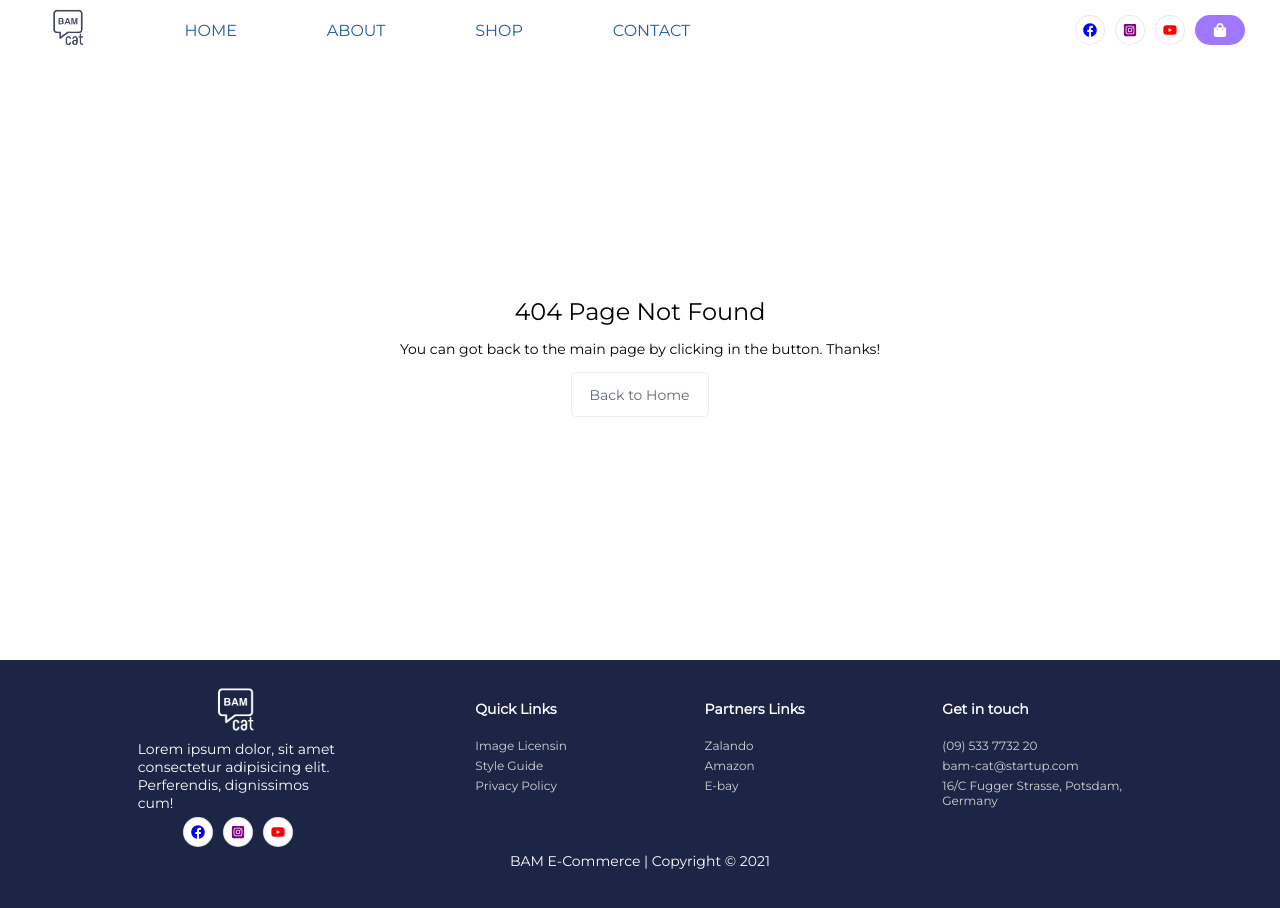
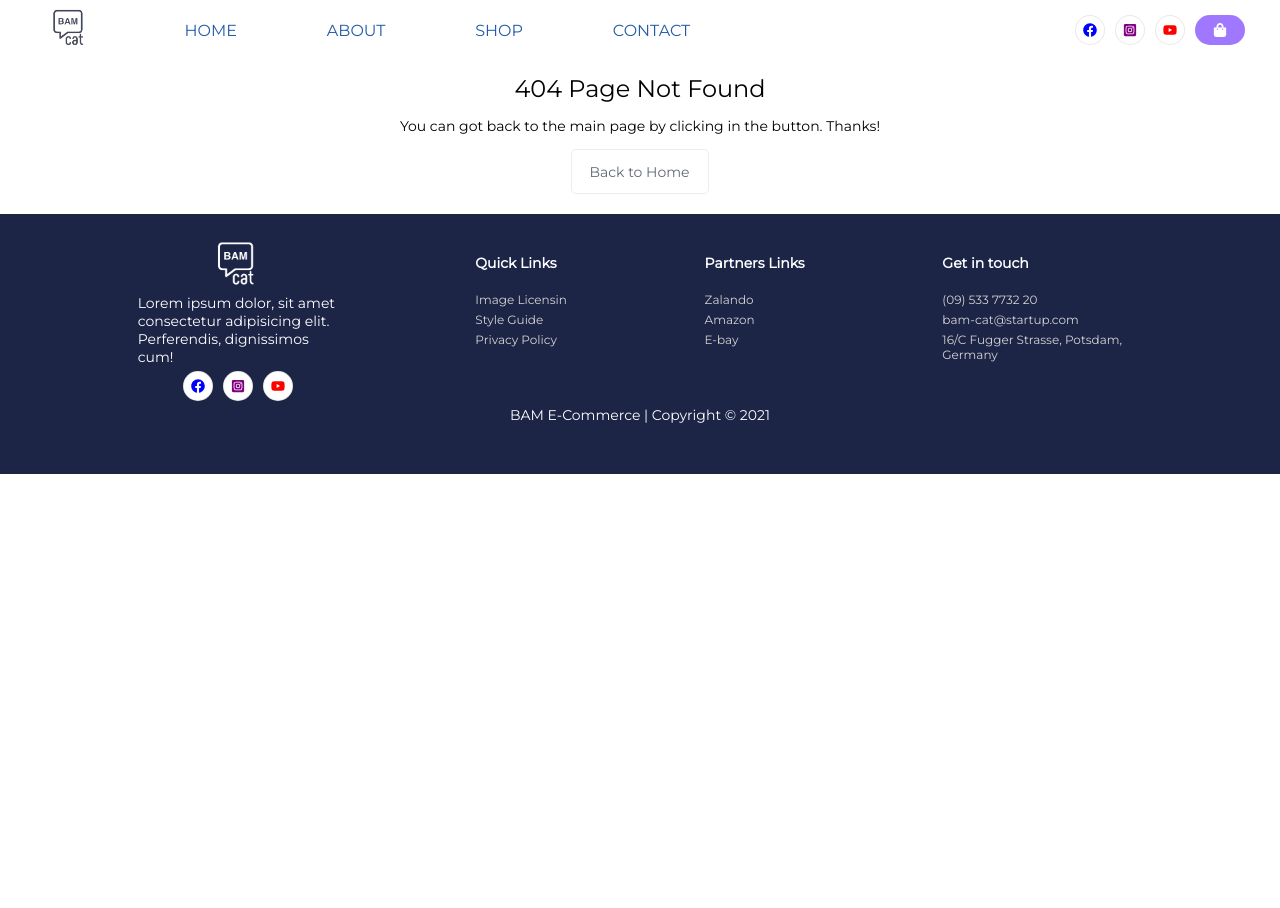
Before and after one commit to syed-ghufran-hassan/B.A.M-eCommerce, a React (Create React App) app: page /categories in a window 1280 px wide. Shown: the top 908 px of the page. After the commit the page ends 800 px from the top, so only its background shows below. Built offline with nearby package versions, Linux system fonts and the light colour scheme.

Commit message:
add skeleton card
fix styling

removed dashed outliner

remove Container class from PageNotFound.css

```diff
--- a/package.json
+++ b/package.json
@@ -13,6 +13,7 @@
     "react-bootstrap": "^1.6.1",
     "react-dom": "^17.0.2",
     "react-icons": "^4.2.0",
+    "react-loading-skeleton": "^2.2.0",
     "react-redux": "^7.2.4",
     "react-router-dom": "^5.2.0",
     "react-scripts": "4.0.3",
--- /dev/null
+++ b/src/features/Components/CardSkeleton.js
@@ -0,0 +1,19 @@
+import Skeleton from "react-loading-skeleton";
+
+function CardSkeleton() {
+  return (
+    <div className="Card">
+      <Skeleton width={150} height={150} />
+      <h1>
+      <Skeleton height={20} />
+      </h1>
+      <p className="Price">
+        <Skeleton height={20} />
+      </p>
+      <Skeleton height={30} />
+      <Skeleton height={30} />
+    </div>
+  );
+}
+
+export default CardSkeleton;
--- a/src/features/Pages/Shop.js
+++ b/src/features/Pages/Shop.js
@@ -2,11 +2,12 @@ import React from "react";
 import { useState, useEffect } from "react";
 import { useSelector, useDispatch } from "react-redux";
 import Cards from "./Cards";
+import CardSkeleton from "../Components/CardSkeleton";
 import ProductModal from "../Components/ProductModal";
 import { fetchProducts } from "../../actions/ProductAction";
 import "../styles/CategoryPage.css";
 import * as categoryTypes from "../../types/Category";
-import '../styles/Product.css';
+import "../styles/Product.css";
 
 function Shop() {
   const loading = useSelector((state) => state.products.loading);
@@ -31,7 +32,19 @@ function Shop() {
   };
 
   const renderProductCards = () => {
-    if (loading) return <p>Loading product...</p>;
+    if (loading)
+      return (
+        <div className="Cards-Container">
+          {Array(9).fill().map((item, id) => (
+            <CardSkeleton
+              key={id}
+              product={item}
+              itemIndex={id}
+              onProductSelected={handleProductSelected}
+            />
+          ))}
+        </div>
+      );
     if (hasErrors) return <p>Unable to display product.</p>;
     return (
       <div className="Cards-Container">
--- a/src/features/styles/CategoryPage.css
+++ b/src/features/styles/CategoryPage.css
@@ -13,7 +13,6 @@
   display: flex;
   flex-direction: row;
   justify-content: space-around;
-  outline-style: dashed;
 }
 
 .Title-Container {
@@ -28,7 +27,6 @@
 .Cards-Container {
   width: 60vw;
   padding: 1rem;
-  outline-style: dashed;
   display: grid;
   grid-template-columns: 1fr 1fr;
 }
@@ -37,12 +35,9 @@
   font-size: 24px;
 }
 
-
-
 .Categories {
   display: flex;
   flex-direction: column;
-  outline-style: dashed;
 }
 
 button {
--- a/src/features/styles/PageNotFound.css
+++ b/src/features/styles/PageNotFound.css
@@ -1,12 +1,3 @@
-.Container {
-  width: 100vw;
-  height: 600px;
-  display: flex;
-  flex-direction: column;
-  justify-content: center;
-  align-items: center;
-}
-
 .Title-PageNotFound {
   margin: 1rem;
   font-size: 24px;
```
Also changed, not shown: 1 other file (tests, documents, lock files or other folders).
